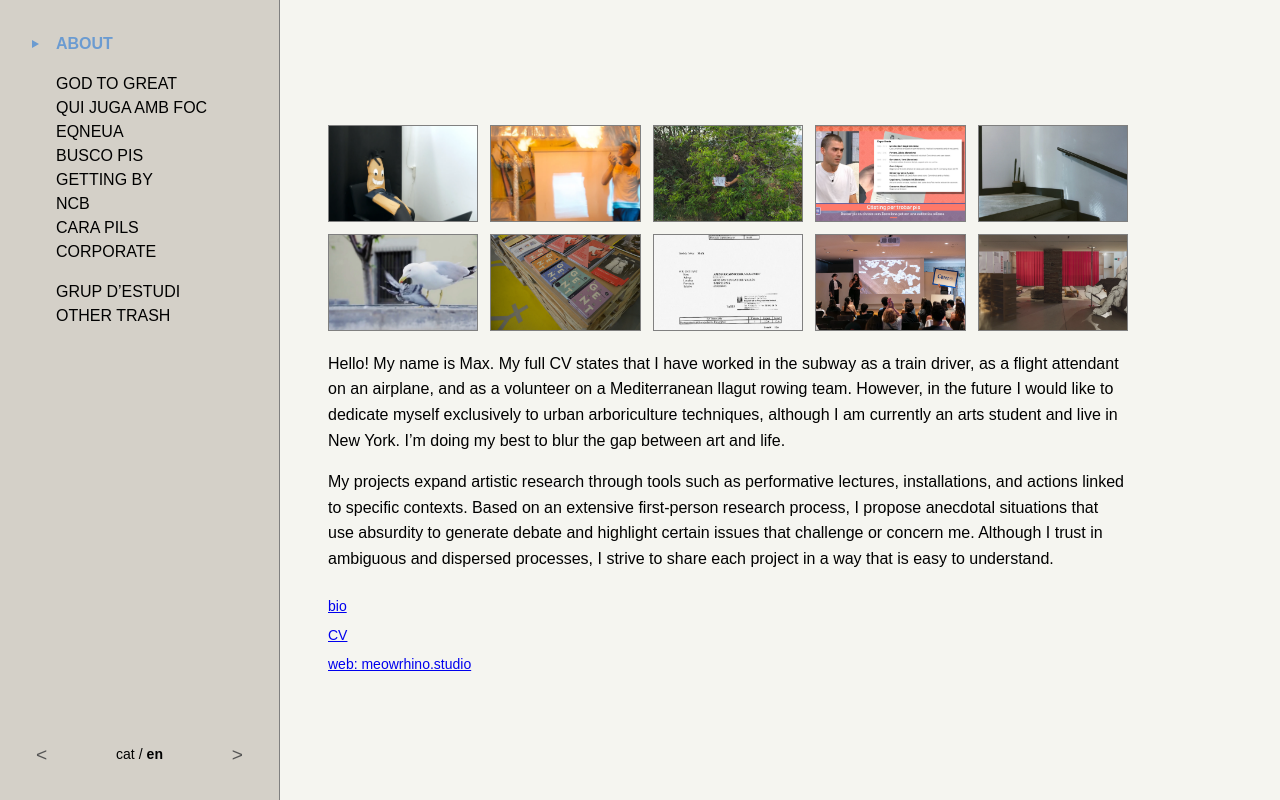
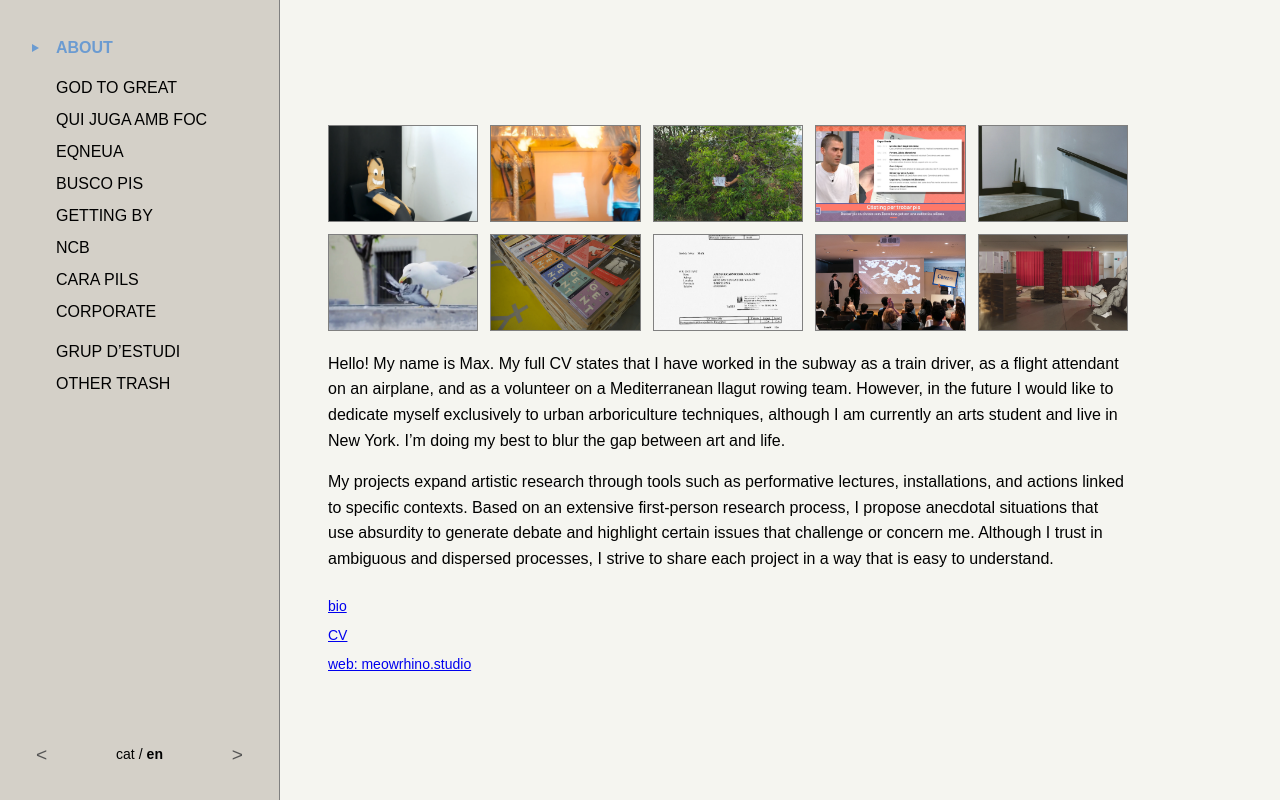
Before and after one commit to meowrhino/maxito, a plain HTML site: page index.html in a window 1280 px wide. Drawn offline with Linux system fonts and the light colour scheme.

Commit message:
adjust padding and reduce project group gap for improved mobile layout

```diff
--- a/style.css
+++ b/style.css
@@ -74,6 +74,8 @@ body {
   transition: color var(--transition-speed), font-weight var(--transition-speed);
   position: relative;
   padding-left: 1.5rem;
+  padding-top: 0.25rem;
+  padding-bottom: 0.25rem;
 }
 
 .project-link.active {
@@ -91,9 +93,9 @@ body {
 }
 
 .project-group-gap {
-  height: 1rem;
-  min-height: 1rem;
-  flex: 0 0 1rem;
+  height: 0.5rem;
+  min-height: 0.5rem;
+  flex: 0 0 0.5rem;
   pointer-events: none;
   user-select: none;
 }
@@ -403,19 +405,10 @@ body {
     transform: rotate(180deg);
   }
 
-  /* Reduce group gaps on mobile */
-  .project-group-gap {
-    height: 0.5rem;
-    min-height: 0.5rem;
-    flex: 0 0 0.5rem;
-  }
-
   .project-link {
     flex-shrink: 0;
     white-space: normal;
     font-size: 0.875rem;
-    padding-top: 0.25rem;
-    padding-bottom: 0.25rem;
   }
 
   /* Main content fills between sidebar and footer */
```
